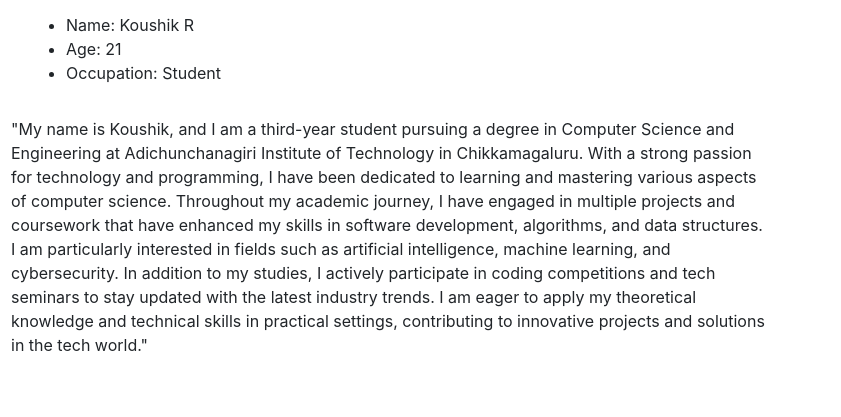
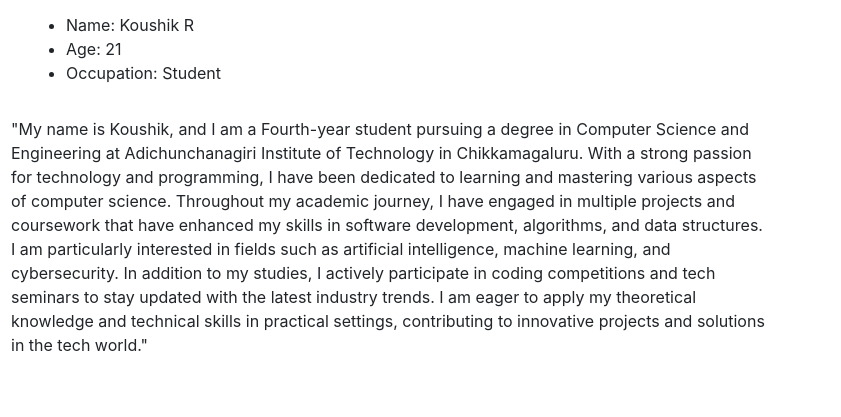
Before and after one commit to Koushikkoush/Portfolio, a plain HTML site: page index.html in a window 1280 px wide. Shown: the part 1579-1996 px from the top of the page, 439-1280 px from the left. Drawn offline with nearby package versions, Linux system fonts and the light colour scheme.

Commit message:
Update index.html

```diff
--- a/index.html
+++ b/index.html
@@ -78,7 +78,7 @@
 
                     </div>
                     <div class="row mt-3">
-                        <p>"My name is Koushik, and I am a third-year student pursuing a degree in Computer Science and Engineering at Adichunchanagiri Institute of Technology in Chikkamagaluru. With a strong passion for technology and programming, I have been dedicated to learning and mastering various aspects of computer science. Throughout my academic journey, I have engaged in multiple projects and coursework that have enhanced my skills in software development, algorithms, and data structures. I am particularly interested in fields such as artificial intelligence, machine learning, and cybersecurity. In addition to my studies, I actively participate in coding competitions and tech seminars to stay updated with the latest industry trends. I am eager to apply my theoretical knowledge and technical skills in practical settings, contributing to innovative projects and solutions in the tech world."</p>
+                        <p>"My name is Koushik, and I am a Fourth-year student pursuing a degree in Computer Science and Engineering at Adichunchanagiri Institute of Technology in Chikkamagaluru. With a strong passion for technology and programming, I have been dedicated to learning and mastering various aspects of computer science. Throughout my academic journey, I have engaged in multiple projects and coursework that have enhanced my skills in software development, algorithms, and data structures. I am particularly interested in fields such as artificial intelligence, machine learning, and cybersecurity. In addition to my studies, I actively participate in coding competitions and tech seminars to stay updated with the latest industry trends. I am eager to apply my theoretical knowledge and technical skills in practical settings, contributing to innovative projects and solutions in the tech world."</p>
                     </div>
                 </div>
             </div>
```
